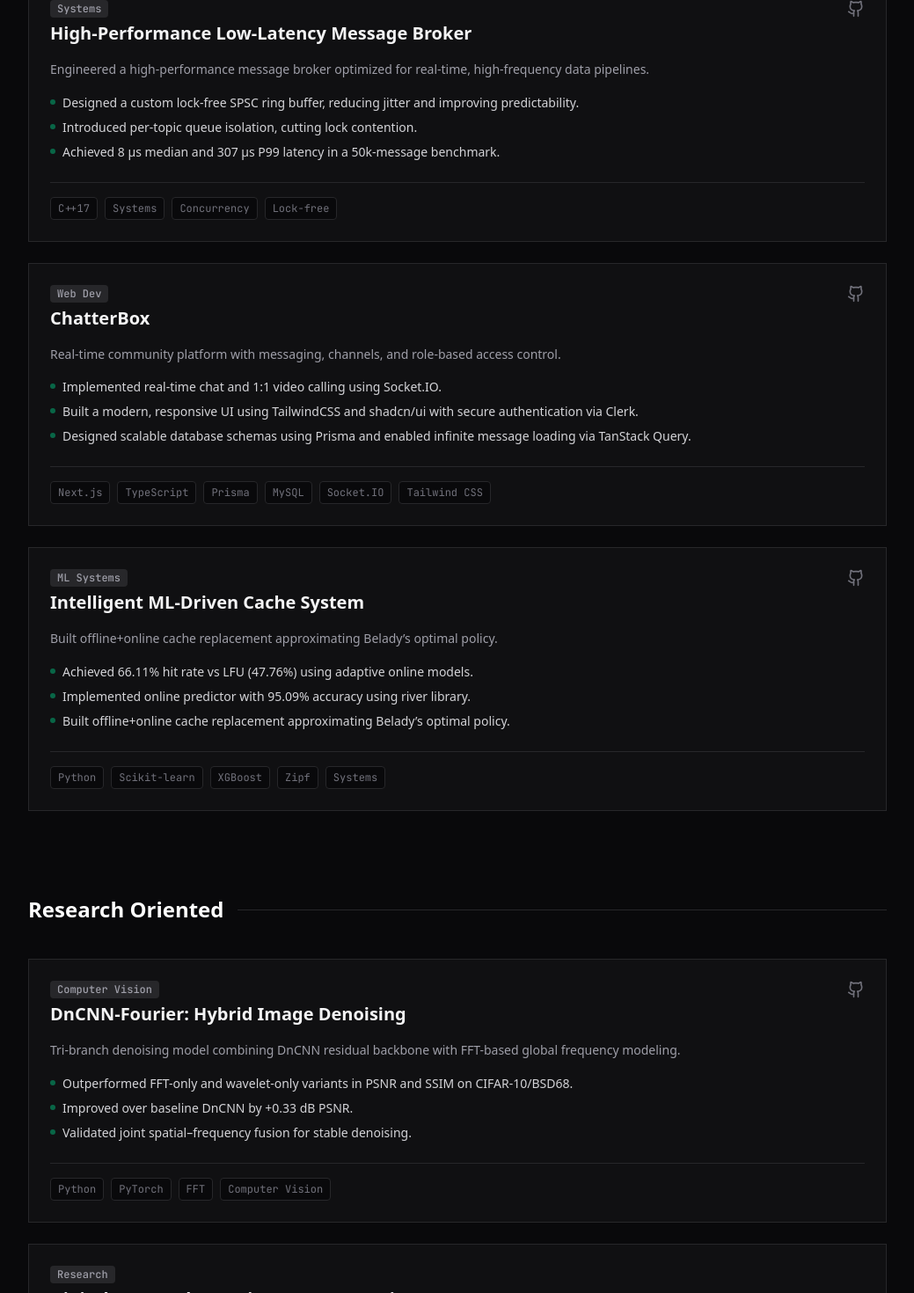
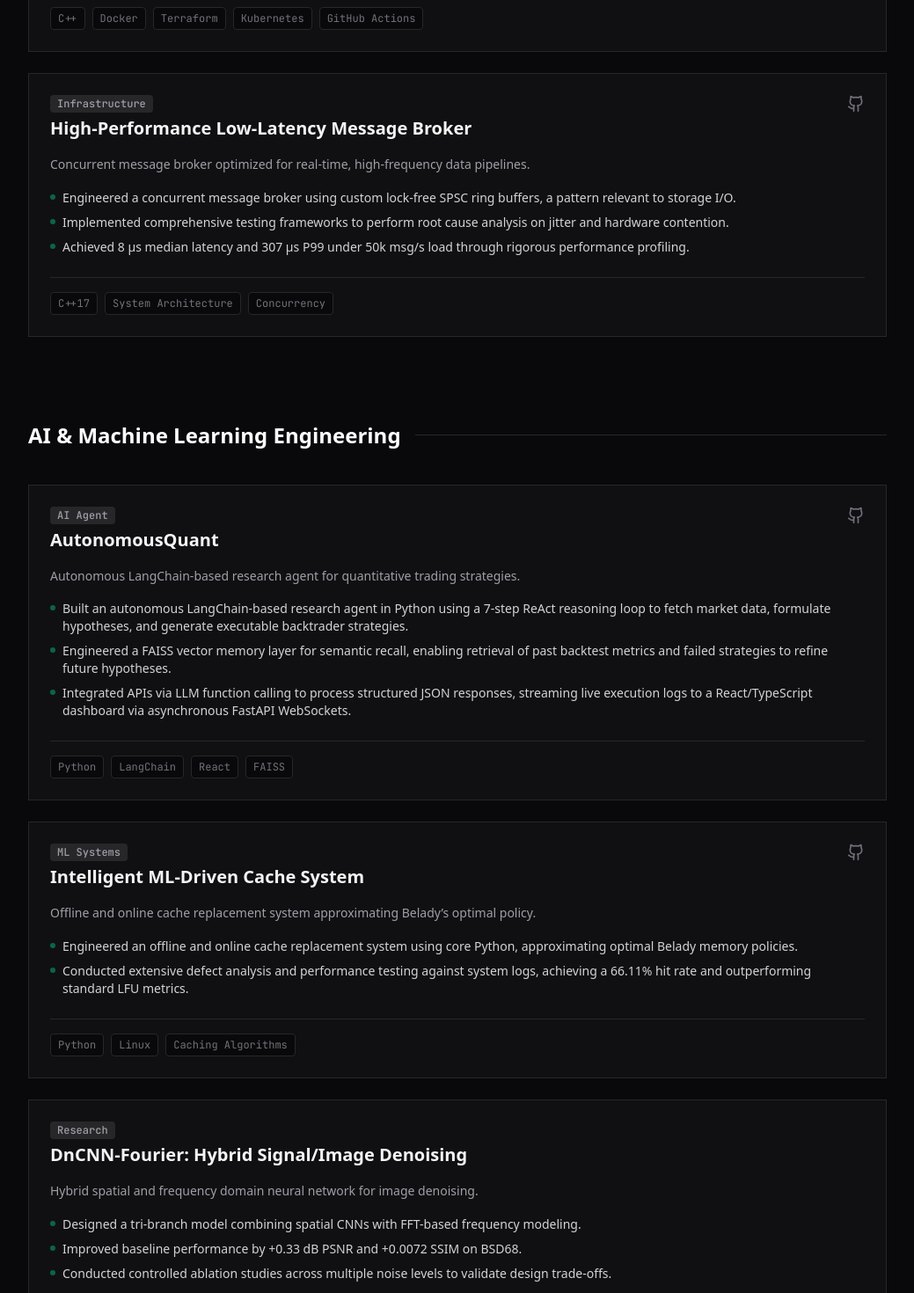
Before and after one commit to randomfunction/portfolio, a Next.js app: page / in a window 1280 px wide. Shown: the part 1200-2670 px from the top of the page at 88% size, without its empty margins (120-1159 px from the left). Built offline with nearby package versions, Linux system fonts and the light colour scheme.

Commit message:
ui updated

```diff
--- a/src/app/page.tsx
+++ b/src/app/page.tsx
@@ -16,33 +16,21 @@ export default function Home() {
           <Stats />
         </div>
 
-        {/* SDE & ML Projects Section */}
-        <section className="mb-24">
+        {/* Role-based Projects Section */}
+        {PORTFOLIO.roleBasedProjects.map((roleSection, index) => (
+          <section key={roleSection.role} className="mb-24">
             <div className="mb-10 flex items-center gap-4">
-            <h2 className="text-2xl font-bold text-white">SDE + ML Engineering</h2>
+              <h2 className="text-2xl font-bold text-white">{roleSection.role}</h2>
               <div className="h-px flex-1 bg-zinc-800" />
             </div>
 
             <div className="grid gap-6">
-            {PORTFOLIO.sdeProjects.map((project, index) => (
-              <ProjectCard key={project.title} project={project} index={index} />
+              {roleSection.projects.map((project, pIndex) => (
+                <ProjectCard key={project.title} project={project} index={pIndex} />
               ))}
             </div>
           </section>
-
-        {/* Research Projects Section */}
-        <section className="mb-24">
-          <div className="mb-10 flex items-center gap-4">
-            <h2 className="text-2xl font-bold text-white">Research Oriented</h2>
-            <div className="h-px flex-1 bg-zinc-800" />
-          </div>
-
-          <div className="grid gap-6">
-            {PORTFOLIO.researchProjects.map((project, index) => (
-              <ProjectCard key={project.title} project={project} index={index} />
         ))}
-          </div>
-        </section>
 
         {/* Skills Section */}
         <section className="mb-24">
--- a/src/data/portfolio.ts
+++ b/src/data/portfolio.ts
@@ -16,80 +16,93 @@ export const PORTFOLIO = {
     coursework: ["Data Structures & Algorithms", "OS", "DBMS", "CN", "Machine Learning"],
     period: "2023 – 2027" // Inferred from resume Aug 2023 - Aug 2027
   },
-  sdeProjects: [
+  roleBasedProjects: [
     {
-      title: "GitLens.AI",
-      tech: ["Next.js", "FastAPI", "PyTorch", "GNNs", "Three.js"],
-      description: "Full-stack AI system that generates real-time developer insights from GitHub profiles.",
+      role: "Systems & Infrastructure Engineering",
+      projects: [
+        {
+          title: "ZeroTrust TradeCore",
+          tech: ["C++", "Docker", "Terraform", "Kubernetes", "GitHub Actions"],
+          description: "Low-latency trading engine and zero-trust CI/CD infrastructure.",
           highlights: [
-        "Implemented a GNN-based recommendation engine achieving 92% semantic similarity.",
-        "Developed interactive 3D visualizations with Three.js for developer networks.",
-        "Optimized API architecture, reducing response latency by 35%."
+            "Engineered a low-latency C++ trading engine, achieving 6.6M+ orders/sec throughput by implementing a custom 4-level FastBitmap structure for O(1) order book lookups.",
+            "Built a zero-trust CI/CD pipeline using GitHub Actions, integrating CodeQL for Static Application Security Testing (SAST) to achieve 100% automated vulnerability scanning on all pull requests.",
+            "Optimized container security and delivery via multi-stage Docker builds with aggressive compiler flags (-O3, -flto), reducing image footprint and enforcing least-privilege execution.",
+            "Provisioned scalable infrastructure using Terraform and orchestrated Kubernetes Blue/Green deployments, guaranteeing zero-downtime releases for critical system components."
           ],
-      github: "https://github.com/randomfunction/GitLensAI",
-      category: "AI & Web"
+          github: "",
+          category: "Systems Engine"
         },
         {
           title: "High-Performance Low-Latency Message Broker",
-      tech: ["C++17", "Systems", "Concurrency", "Lock-free"],
-      description: "Engineered a high-performance message broker optimized for real-time, high-frequency data pipelines.",
+          tech: ["C++17", "System Architecture", "Concurrency"],
+          description: "Concurrent message broker optimized for real-time, high-frequency data pipelines.",
           highlights: [
-        "Designed a custom lock-free SPSC ring buffer, reducing jitter and improving predictability.",
-        "Introduced per-topic queue isolation, cutting lock contention.",
-        "Achieved 8 µs median and 307 µs P99 latency in a 50k-message benchmark."
+            "Engineered a concurrent message broker using custom lock-free SPSC ring buffers, a pattern relevant to storage I/O.",
+            "Implemented comprehensive testing frameworks to perform root cause analysis on jitter and hardware contention.",
+            "Achieved 8 µs median latency and 307 µs P99 under 50k msg/s load through rigorous performance profiling."
           ],
           github: "https://github.com/randomfunction/MessageBroker",
-      category: "Systems"
+          category: "Infrastructure"
+        }
+      ]
     },
     {
-      title: "ChatterBox",
-      tech: ["Next.js", "TypeScript", "Prisma", "MySQL", "Socket.IO", "Tailwind CSS"],
-      description: "Real-time community platform with messaging, channels, and role-based access control.",
+      role: "AI & Machine Learning Engineering",
+      projects: [
+        {
+          title: "AutonomousQuant",
+          tech: ["Python", "LangChain", "React", "FAISS"],
+          description: "Autonomous LangChain-based research agent for quantitative trading strategies.",
           highlights: [
-        "Implemented real-time chat and 1:1 video calling using Socket.IO.",
-        "Built a modern, responsive UI using TailwindCSS and shadcn/ui with secure authentication via Clerk.",
-        "Designed scalable database schemas using Prisma and enabled infinite message loading via TanStack Query."
+            "Built an autonomous LangChain-based research agent in Python using a 7-step ReAct reasoning loop to fetch market data, formulate hypotheses, and generate executable backtrader strategies.",
+            "Engineered a FAISS vector memory layer for semantic recall, enabling retrieval of past backtest metrics and failed strategies to refine future hypotheses.",
+            "Integrated APIs via LLM function calling to process structured JSON responses, streaming live execution logs to a React/TypeScript dashboard via asynchronous FastAPI WebSockets."
           ],
-      github: "https://github.com/randomfunction/ChatterBox",
-      category: "Web Dev"
+          github: "https://github.com/randomfunction/AutonomousQuant",
+          category: "AI Agent"
         },
         {
           title: "Intelligent ML-Driven Cache System",
-      tech: ["Python", "Scikit-learn", "XGBoost", "Zipf", "Systems"],
-      description: "Built offline+online cache replacement approximating Belady’s optimal policy.",
+          tech: ["Python", "Linux", "Caching Algorithms"],
+          description: "Offline and online cache replacement system approximating Belady’s optimal policy.",
           highlights: [
-        "Achieved 66.11% hit rate vs LFU (47.76%) using adaptive online models.",
-        "Implemented online predictor with 95.09% accuracy using river library.",
-        "Built offline+online cache replacement approximating Belady’s optimal policy."
+            "Engineered an offline and online cache replacement system using core Python, approximating optimal Belady memory policies.",
+            "Conducted extensive defect analysis and performance testing against system logs, achieving a 66.11% hit rate and outperforming standard LFU metrics."
           ],
           github: "https://github.com/randomfunction/SmartCache",
           category: "ML Systems"
         },
-  ],
-  researchProjects: [
         {
-      title: "DnCNN-Fourier: Hybrid Image Denoising",
-      tech: ["Python", "PyTorch", "FFT", "Computer Vision"],
-      description: "Tri-branch denoising model combining DnCNN residual backbone with FFT-based global frequency modeling.",
+          title: "DnCNN-Fourier: Hybrid Signal/Image Denoising",
+          tech: ["PyTorch", "Computer Vision"],
+          description: "Hybrid spatial and frequency domain neural network for image denoising.",
           highlights: [
-        "Outperformed FFT-only and wavelet-only variants in PSNR and SSIM on CIFAR-10/BSD68.",
-        "Improved over baseline DnCNN by +0.33 dB PSNR.",
-        "Validated joint spatial–frequency fusion for stable denoising."
-      ],
-      github: "https://github.com/randomfunction/DnCNNFourier",
-      category: "Computer Vision"
-    },
-    {
-      title: "Digital Approach to Rainwater Harvesting",
-      tech: ["GIS", "Computer Vision", "Research"],
-      description: "Developed a GIS + computer-vision pipeline for rooftop detection and watershed segmentation.",
-      highlights: [
-        "Accepted at 16th ICCCNT 2025.",
-        "Validated estimates using 117 years of IMD rainfall data.",
-        "Produced region-wise cost and storage sizing estimates."
+            "Designed a tri-branch model combining spatial CNNs with FFT-based frequency modeling.",
+            "Improved baseline performance by +0.33 dB PSNR and +0.0072 SSIM on BSD68.",
+            "Conducted controlled ablation studies across multiple noise levels to validate design trade-offs."
           ],
           github: "",
           category: "Research"
+        }
+      ]
+    },
+    {
+      role: "Full-Stack AI Engineering",
+      projects: [
+        {
+          title: "GitLens.AI",
+          tech: ["Python", "FastAPI", "Next.js (React)", "PyTorch"],
+          description: "Full-stack platform utilizing GNNs and LLMs to analyze and visualize developer profiles.",
+          highlights: [
+            "Engineered a full-stack platform using Next.js and a Python (FastAPI) backend to analyze and visualize developer profiles.",
+            "Developed a repository recommendation service utilizing PyTorch and Graph Neural Networks (GNN), integrating the Mistral AI API for automated insights.",
+            "Built interactive 3D visualizations with Three.js and thoroughly tested API endpoints to ensure reliable integration and responsive UI performance."
+          ],
+          github: "https://github.com/randomfunction/GitLensAI",
+          category: "Full Stack AI"
+        }
+      ]
     }
   ],
   skills: {
```
Lines whose indentation alone changed are shown as unchanged.
